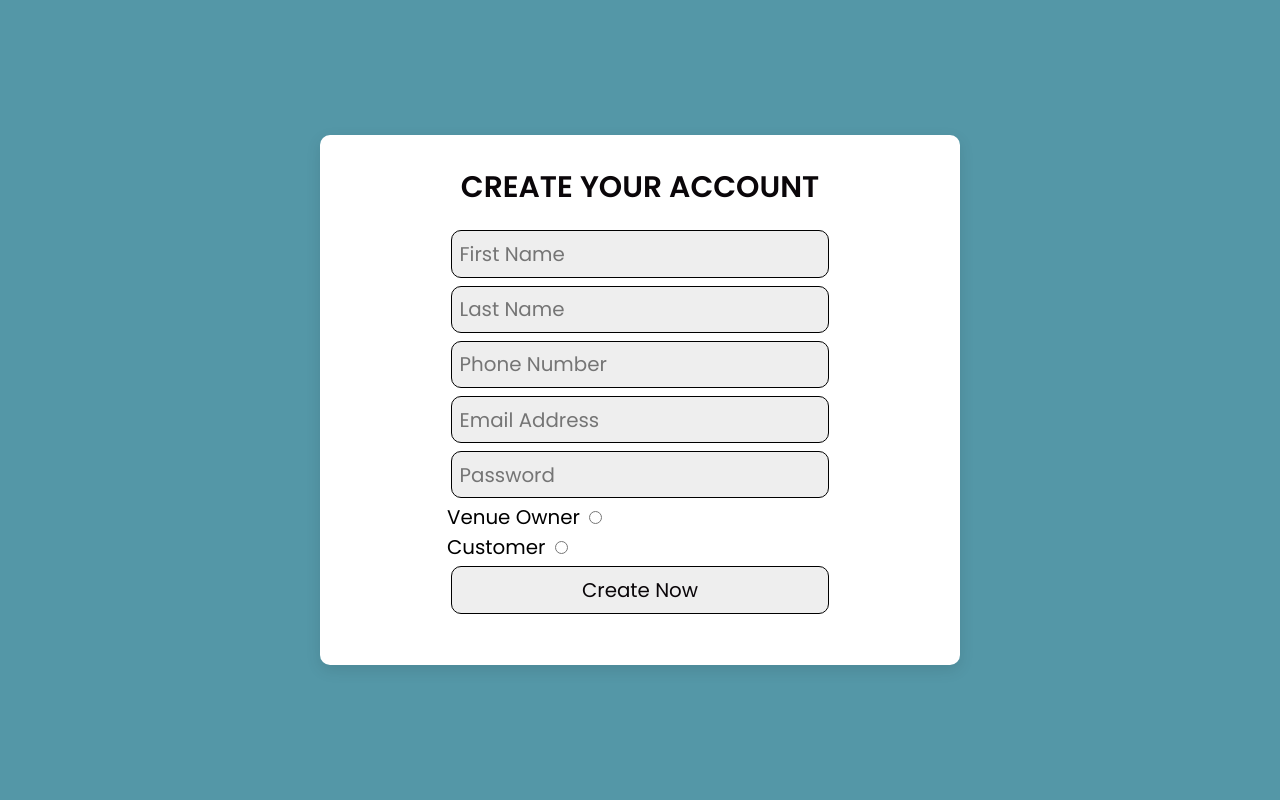
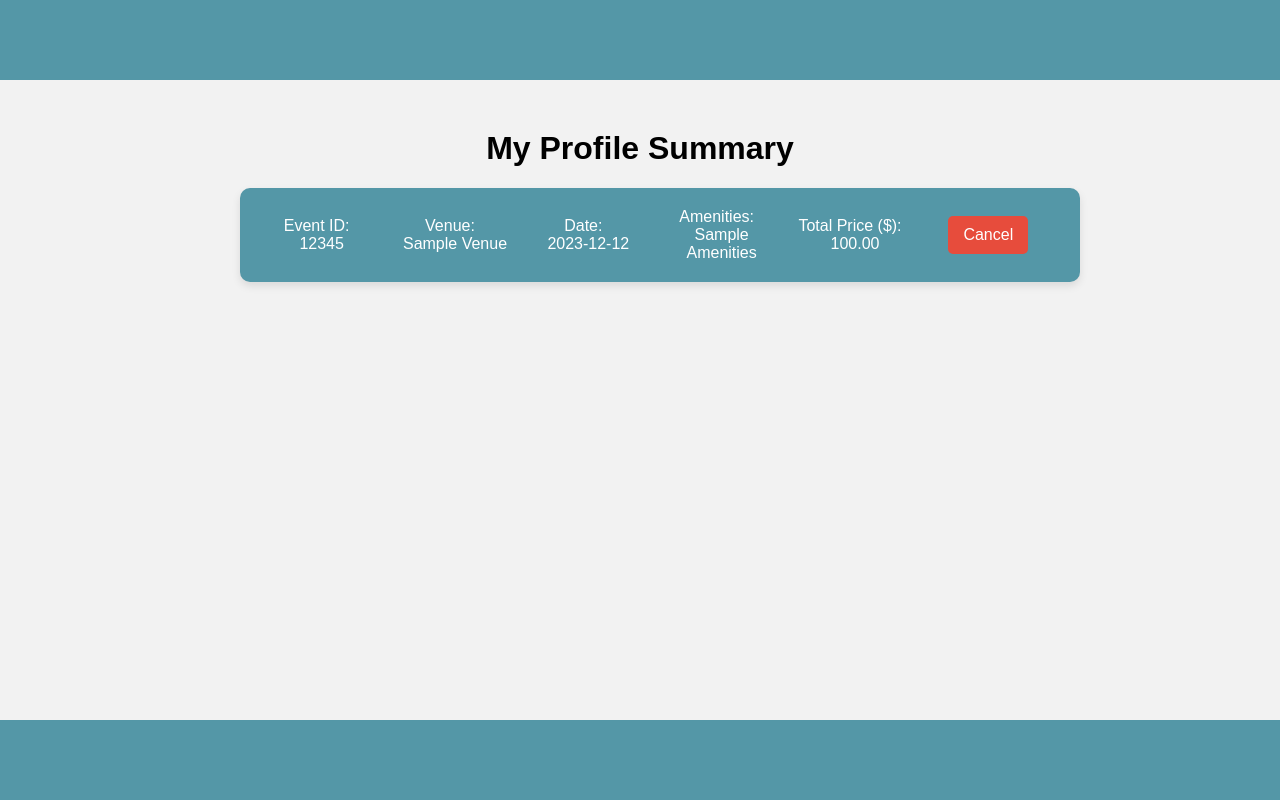
Before and after one commit to valerie-naufal/COE418_Project, a Flask app: page /myProfile in a window 1280 px wide. Run offline with Flask 3, Linux system fonts and the light colour scheme.

Commit message:
myProfile Styling

```diff
--- /dev/null
+++ b/static/css/myProfile.css
@@ -0,0 +1,68 @@
+body {
+  font-family:"Poppins", sans-serif;
+  margin: 0;
+  padding: 0;
+  background-color: #f2f2f2;
+}
+
+header, footer {
+  background-color: #5497a7;
+  padding: 10px;
+  color: #fff;
+  height: 60px;
+}
+
+
+.profile-container {
+    width: 80%;
+    max-width: 800px;
+    margin: 50px auto;
+    text-align: center;
+  }
+
+  .profile-box {
+    background-color: #5497a7;
+    padding: 20px;
+    border-radius: 10px;
+    box-shadow: 0 4px 8px rgba(0, 0, 0, 0.1);
+    color: #ffffff;
+    display: flex;
+    flex-direction: column;
+    align-items: center;
+    width: 100%;
+  }
+
+  .profile-box h1 {
+    font-size: 24px;
+    margin-bottom: 20px;
+  }
+
+  .profile-info {
+    display: flex;
+    justify-content: space-between;
+    align-items: center;
+    flex-wrap: wrap;
+    width: 100%;
+  }
+
+  .profile-info div {
+    flex: 1;
+    margin-right: 10px;
+  }
+
+  .cancel-button {
+    background-color: #e74c3c;
+    color: #fff;
+    border: none;
+    padding: 10px 15px;
+    font-size: 16px;
+    border-radius: 5px;
+    cursor: pointer;
+  }
+
+  footer {
+    position: fixed;
+    bottom: 0;
+    width: 100%;
+    height: 60px;
+  }
--- a/templates/createAccount.html
+++ b/templates/createAccount.html
@@ -9,7 +9,7 @@
     <!-- custom css file link -->
     <link
       rel="stylesheet"
-      href="{{ url_for('static', filename='css/createAccount.css')}}"
+      href= "../static/css/createAccount.css"
     />
   </head>
 
--- a/templates/explore.html
+++ b/templates/explore.html
@@ -8,7 +8,7 @@
     <title>Locatable</title>
     <link
       rel="stylesheet"
-      href="{{ url_for('static', filename='css/explore.css')}}"
+      href= "../static/css/explore.css"
     />
     <link rel="shortcut icon" href="#" />
     <link
--- a/templates/listVenue.html
+++ b/templates/listVenue.html
@@ -9,7 +9,7 @@
     <!-- custom css file link -->
     <link
       rel="stylesheet"
-      href="{{ url_for('static', filename='css/createAccount.css')}}"
+      href= "../static/css/createAccount.css"
     />
   </head>
 
--- a/templates/main.html
+++ b/templates/main.html
@@ -8,7 +8,7 @@
     <title>Locatable</title>
     <link
       rel="stylesheet"
-      href="{{ url_for('static', filename='css/main_style.css')}}"
+      href= "../static/css/main_style.css"
     />
     <link rel="shortcut icon" href="#" />
     <link
--- a/templates/myProfile.html
+++ b/templates/myProfile.html
@@ -9,57 +9,48 @@
     <!-- custom css file link -->
     <link
       rel="stylesheet"
-      href="{{ url_for('static', filename='css/createAccount.css')}}"
+      href= "../static/css/myProfile.css"
     />
   </head>
 
   <body>
+    <header></header>
     <!--account form starts-->
-    <div class="account-form">
-      <h3>create your account</h3>
-      <form method="POST" action="/createAccount">
-        <input
-          name="firstName"
-          type="text"
-          placeholder="First Name"
-          class="box"
-        />
-        <input
-          name="lastName"
-          type="text"
-          placeholder="Last Name"
-          class="box"
-        />
-        <input
-          name="phoneNb"
-          type="text"
-          placeholder="Phone Number"
-          class="box"
-        />
-        <input
-          name="email"
-          type="email"
-          placeholder="Email Address"
-          class="box"
-        />
-        <input
-          name="password"
-          type="password"
-          placeholder="Password"
-          class="box"
-        />
-        <div class="checkbox-sect">
-          <label> venue owner </label>
-          <input type="radio" name="userMode" value="owner" />
+    <div class="profile-container">
+      <h1>My Profile Summary</h1>
+          <div class="profile-box">
+            <div class="profile-info">
+              <div>
+                <div>Event ID:</div>
+                <span id="eventID">12345</span>
+              </div>
+
+              <div>
+                <div>Venue:</div>
+                <span id="venue">Sample Venue</span>
+              </div>
+
+              <div>
+                <div>Date:</div>
+                <span id="date">2023-12-12</span>
+              </div>
+
+              <div>
+                <div>Amenities:</div>
+                <span id="amenities">Sample Amenities</span>
+              </div>
+
+              <div>
+                <div>Total Price ($):</div>
+                <span id="totalPrice">100.00</span>
+              </div>
+
+              <div>
+                <button class="cancel-button">Cancel</button>
+              </div>
+            </div>
+          </div>
         </div>
-        <div class="checkbox-sect">
-          <label> customer </label>
-          <input type="radio" name="userMode" value="customer" />
-        </div>
-
-        <input type="submit" value="create now" class="btn" />
-      </form>
-    </div>
-    <!--account form ends-->
+    <footer></footer>
   </body>
 </html>
--- a/templates/signIn.html
+++ b/templates/signIn.html
@@ -8,7 +8,7 @@
     <title>Flask Template Project</title>
     <link
       rel="stylesheet"
-      href="{{ url_for('static', filename='css/signIn.css')}}"
+      href= "../static/css/signIn.css"
     />
     <link rel="shortcut icon" href="#" />
     <link
```
